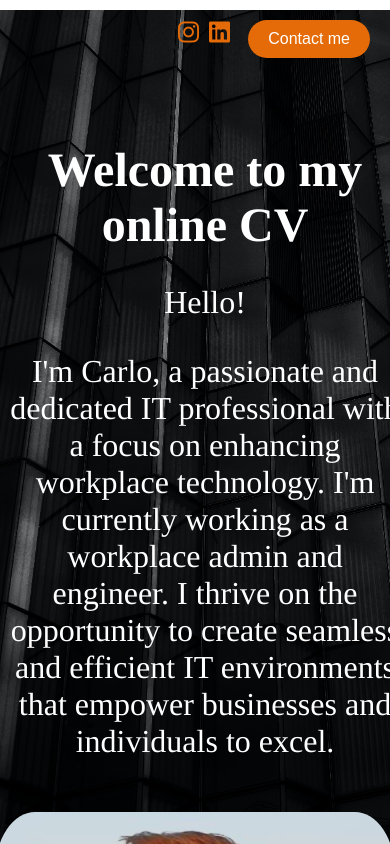
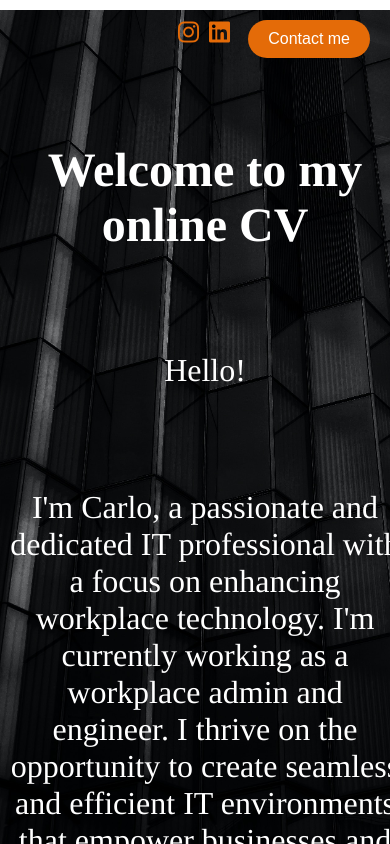
Before and after one commit to CarloRoethlisberger/MyPortfoliopage, an Angular app: page / in a window 390 px wide. Shown: the top 844 px of the page. Built offline with nearby package versions, Linux system fonts and the light colour scheme.

Commit message:
Changes to media query

```diff
--- a/src/app/app.component.css
+++ b/src/app/app.component.css
@@ -8,12 +8,39 @@
     }
 }
 
-    .starging_page {
-        margin-bottom: 200px;
-        margin-top: 100px;
-        text-align: center;
-        animation: fadeIn 5s ease-out;
-    }
+html, body {
+    height: 100%;
+    font-family: 'Times', sans-serif;
+    background-image: url('../assets/Background.jpg'); /* Set the background image URL */
+    background-size: cover; /* Scale the image to cover the entire viewport */
+    background-repeat: no-repeat; /* Prevent the image from repeating */
+    background-attachment: fixed; /* Fixed background, doesn't scroll with content */
+    margin: -10px;
+    padding: -10px;
+
+}
+
+
+.starting_page {
+    text-align: center;
+    color: white;
+}
+
+.starting_page h1 {
+    font-size: 48px;
+    border-radius: 15px;
+    margin-bottom: 100px;
+    margin-top: 100px;
+}
+
+.starting_page p {
+    font-size: 32px;
+    border-radius: 15px;
+    max-width: 800px;
+    margin: 0 auto; /* Add this line to center the text */
+    margin-bottom: 100px;
+}
+
 
 h1, p, img {
     opacity: 0; /* Set initial opacity to 0 */
@@ -26,19 +53,7 @@ h1, p {
 img {
     animation: fadeIn 3s ease-out 0.5s forwards; /* Delay image animation for 0.5s */
 }
-        html, body {
-            height: 100%;
-            font-family: 'Times', sans-serif;
-            background-image: url('../assets/Background.jpg'); /* Set the background image URL */
-            background-size: cover; /* Scale the image to cover the entire viewport */
-            background-repeat: no-repeat; /* Prevent the image from repeating */
-            background-attachment: fixed; /* Fixed background, doesn't scroll with content */
-            margin: -10px;
-            padding: -10px;
 
-
-
-        }
 
 
         .social-icons {
--- a/src/app/app.component.html
+++ b/src/app/app.component.html
@@ -13,6 +13,7 @@
 
 <body>
 
+    <!-- Button in the top right corner ------------------------------------------------------------------------------------------------------------------------->
 
     <div class="social-icons">
         <i class="fab fa-instagram"></i>
@@ -39,7 +40,7 @@
     <div class="content" [style.marginLeft]="isSidebarExpanded ? '250px' : '0'"> </div>
 
     <!-- Starting Section -------------------------------------------------------------------------------------------------------------------------------------->
-    <div class="starting_page" id="about" style="max-width: 800px; margin: 0 auto; margin-bottom: 200px; margin-top: 100px; text-align: center;">
+    <div class="starting_page" id="about">
         <h1 style="color: white; font-size: 48px; border-radius: 15px;">Welcome to my online CV</h1>
             <p style="color: white; font-size: 32px; border-radius: 15px;">Hello! </p>
             <p style="color: white; font-size: 32px; border-radius: 15px;">
@@ -123,7 +124,10 @@
 
     <div class="project" id="contact">
         <h2><i class="fas fa-envelope"></i>  Contanct me</h2>
-        <p>You can reach me at carlo.roethlisberger@gmail.com</p>
+        <a href="mailto:your.email@example.com">carlo.roethlisberger@gmail.com</a>
+        <p>Feel free to visit my social media accounts:</p>
+
+
     </div>
     </div>
 
```
Also changed, not shown: 3 other files (tests, documents, lock files or other folders).
